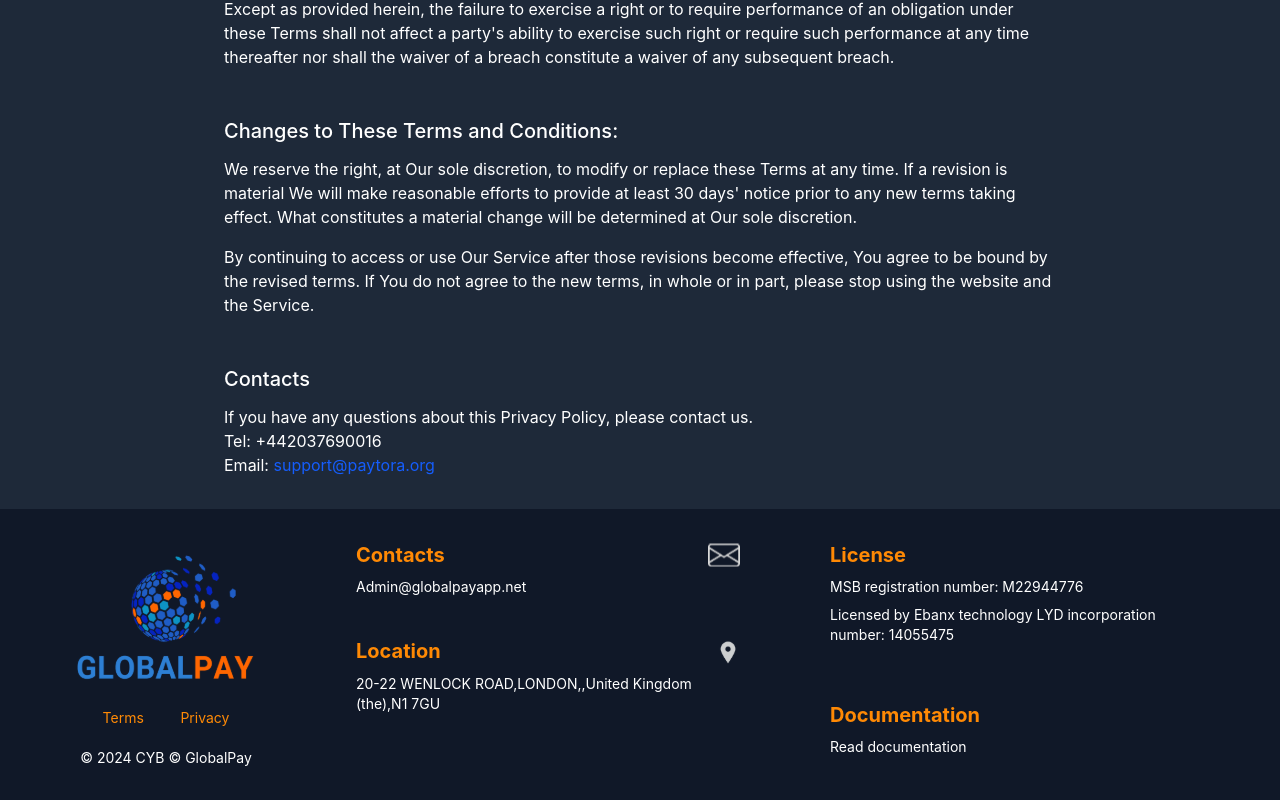
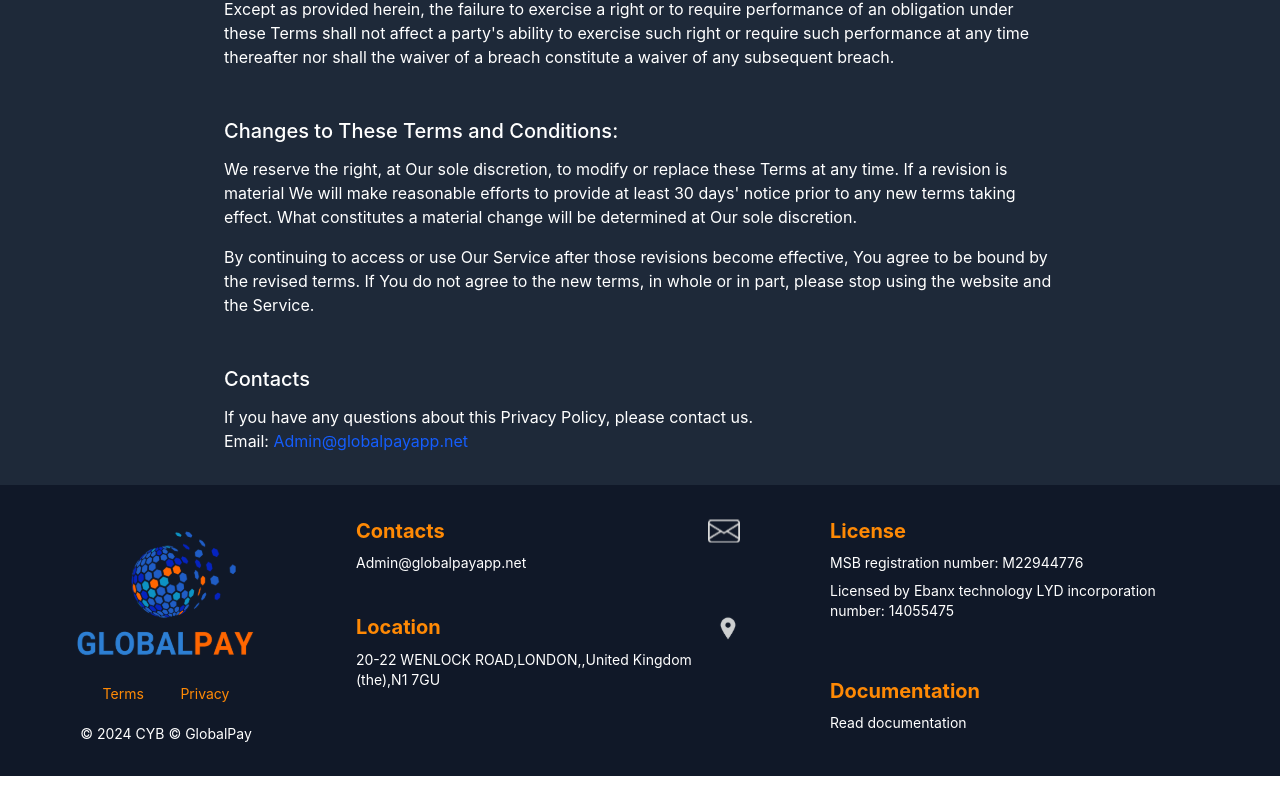
Before and after one commit to nbowisdar/payments, a React (Vite) app: page /terms-conditions in a window 1280 px wide. Shown: the part 3435-4235 px from the top of the page. After the commit the page ends 4211 px from the top, so only its background shows below. Built offline with nearby package versions, Linux system fonts and the light colour scheme.

Commit message:
update contact details

```diff
--- /dev/null
+++ b/src/components/contacts-simple.tsx
@@ -0,0 +1,14 @@
+function Contacts() {
+    return ( <div>
+        <div>
+          <h3 className="text-xl font-medium  mb-3">Contacts</h3>
+          <p>
+            If you have any questions about this Privacy Policy, please contact us.
+            <br />
+            Email: <a href="mailto:Admin@globalpayapp.net" className="text-blue-600 hover:text-blue-800">Admin@globalpayapp.net</a>
+          </p>
+        </div>
+    </div> );
+}
+
+export default Contacts;
--- a/src/routes/privacy-policy.tsx
+++ b/src/routes/privacy-policy.tsx
@@ -1,3 +1,4 @@
+import Contacts from '@/components/contacts-simple'
 import { createFileRoute } from '@tanstack/react-router'
 
 export const Route = createFileRoute('/privacy-policy')({
@@ -161,15 +162,8 @@ function RouteComponent() {
           </p>
         </div>
 
-        <div>
-          <h2 className="text-2xl font-semibold mb-4">Contact Us</h2>
-          <p>
-            If you have any questions about this Privacy Policy, please contact us
-            <br />
-            Tel: +442037690016 <br />
-            Email: <a href="mailto:support@paytora.org" className="text-blue-600 hover:text-blue-800">support@paytora.org</a>
-          </p>
-        </div>
+        <Contacts/>
+
       </div>
     </div>
   )
--- a/src/routes/terms-conditions.tsx
+++ b/src/routes/terms-conditions.tsx
@@ -1,3 +1,4 @@
+import Contacts from '@/components/contacts-simple'
 import { createFileRoute } from '@tanstack/react-router'
 
 export const Route = createFileRoute('/terms-conditions')({
@@ -151,15 +152,7 @@ function RouteComponent() {
           </p>
         </div>
 
-        <div>
-          <h3 className="text-xl font-medium  mb-3">Contacts</h3>
-          <p>
-            If you have any questions about this Privacy Policy, please contact us.
-            <br />
-            Tel: +442037690016 <br />
-            Email: <a href="mailto:support@paytora.org" className="text-blue-600 hover:text-blue-800">support@paytora.org</a>
-          </p>
-        </div>
+        <Contacts/>
       </div>
     </div>
   )
```
